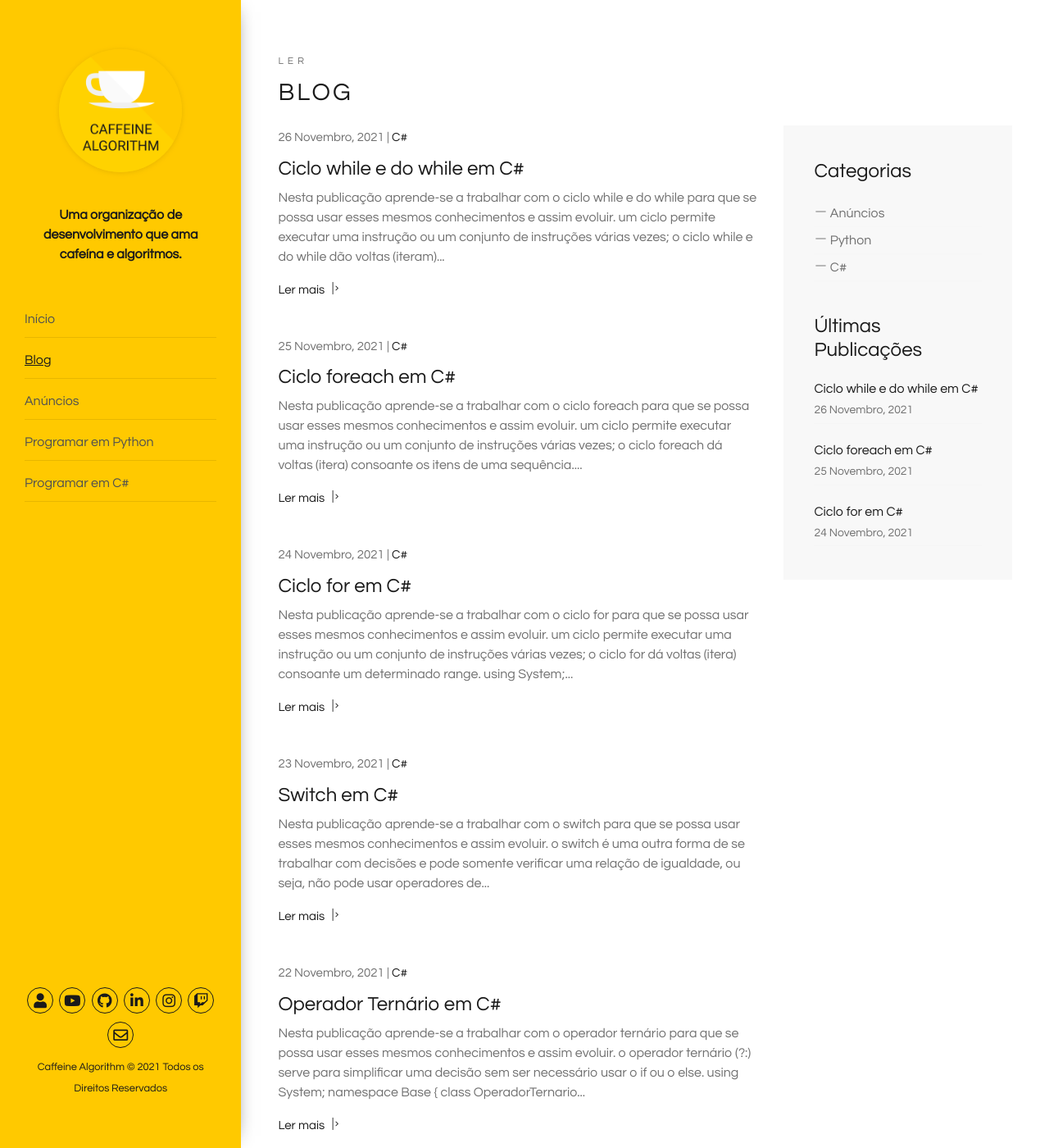
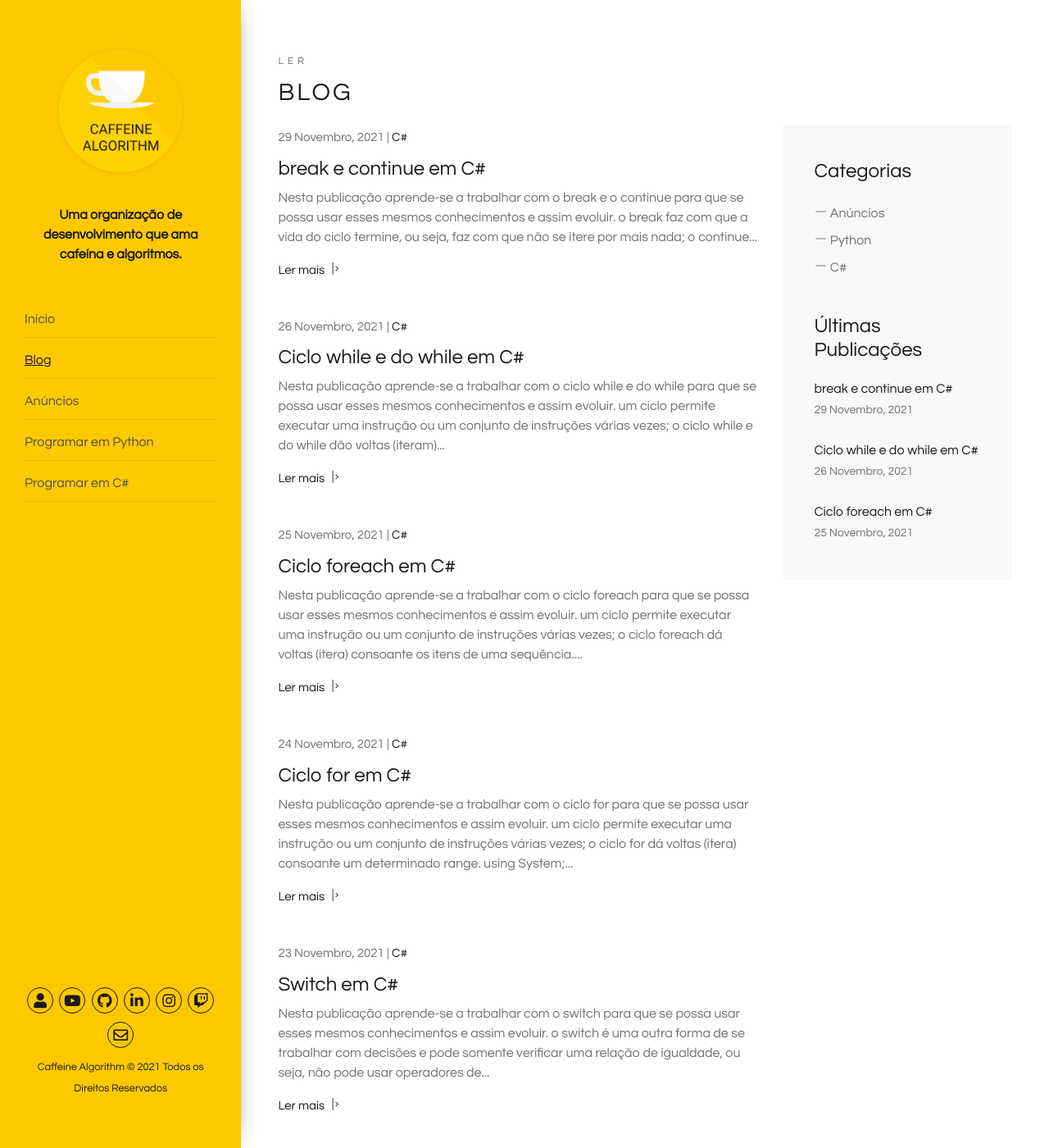
Before and after one commit to caffeinealgorithm/caffeinealgorithm.github.io, a Jekyll site: the page built from blog/index.html, in a window 1280 px wide and 1400 px high. Shown: the whole window at 82% size. Built offline with Jekyll 4.4.1, drawn with Linux system fonts in a browser that asks for light colours; the list of posts is cut into pages by our own code; some of the changed text lies outside the part shown.

Commit message:
Add 19º episode of the C# programming series

````diff
--- /dev/null
+++ b/_posts/2021-11-29-break-e-continue-em-csharp.md
@@ -0,0 +1,69 @@
+---
+layout: post
+excerpt: Blog
+title: 'break e continue em C#'
+description: 'Descobre como se trabalha com o break e o continue na linguagem de programação C#. Obtém respostas às tuas dúvidas com a teoria e os exemplos apresentados.'
+keywords: 'c#, csharp, break e continue, break, continue, publicação'
+date: 2021-11-29
+categories: [C#]
+---
+
+Nesta publicação aprende-se a trabalhar com o break e o continue para que se possa usar esses mesmos conhecimentos e assim evoluir.
+
+- o break faz com que a vida do ciclo termine, ou seja, faz com que não se itere por mais nada;
+- o continue ignora todo o conteúdo da volta que está a seguir dele mesmo e passa automaticamente para a próxima iteração.
+
+```csharp
+using System;
+using System.Collections.Generic;
+
+namespace Base {
+  class BreakEContinue {
+    public void Run() {
+      int contador = 0;
+      List<string> animais = new List<string>() {
+        "Cão",
+        "Gato",
+        "Galinha",
+        "Coelho",
+        "Leão"
+      };
+
+      foreach (string animal in animais) {
+        Console.WriteLine($"Animal: {animal}");
+
+        if (animal == "Galinha")
+          break;
+      }
+
+      while (contador < 10) {
+        contador++;
+
+        if (contador == 5)
+          continue;
+
+        Console.WriteLine($"Contador: {contador}");
+      }
+    }
+  }
+}
+
+/*
+  Animal: Cão
+  Animal: Gato
+  Animal: Galinha
+  Contador: 1
+  Contador: 2
+  Contador: 3
+  Contador: 4
+  Contador: 6
+  Contador: 7
+  Contador: 8
+  Contador: 9
+  Contador: 10
+*/
+```
+
+Não te esqueças de [assistir ao vídeo](https://youtu.be/b4bLQ0qf5gY){:target="\_blank"} e podes sempre ler esta publicação [em inglês](https://nelsonsilvadev.com/blog/20211129/break-and-continue-in-csharp/){:target="\_blank"}.
+
+### _Happy coding!_
--- a/index.html
+++ b/index.html
@@ -73,7 +73,7 @@ keywords: organização, desenvolvimento, cafeína, algoritmos, publicações, v
       </div>
 
       <div class="row">
-        {% for video in site.csharp %} {% if video.id == "/csharp/18" %}
+        {% for video in site.csharp %} {% if video.id == "/csharp/19" %}
         <div
           class="col-xs-12 col-sm-3 col-sm-6 col-lg-6 col-xl-3 animate-box"
           data-animate-effect="fadeInLeft"
````
Also changed, not shown: _csharp/19.md (added, +5 -0 lines), assets/img/playlists/csharp/19.png (added).
